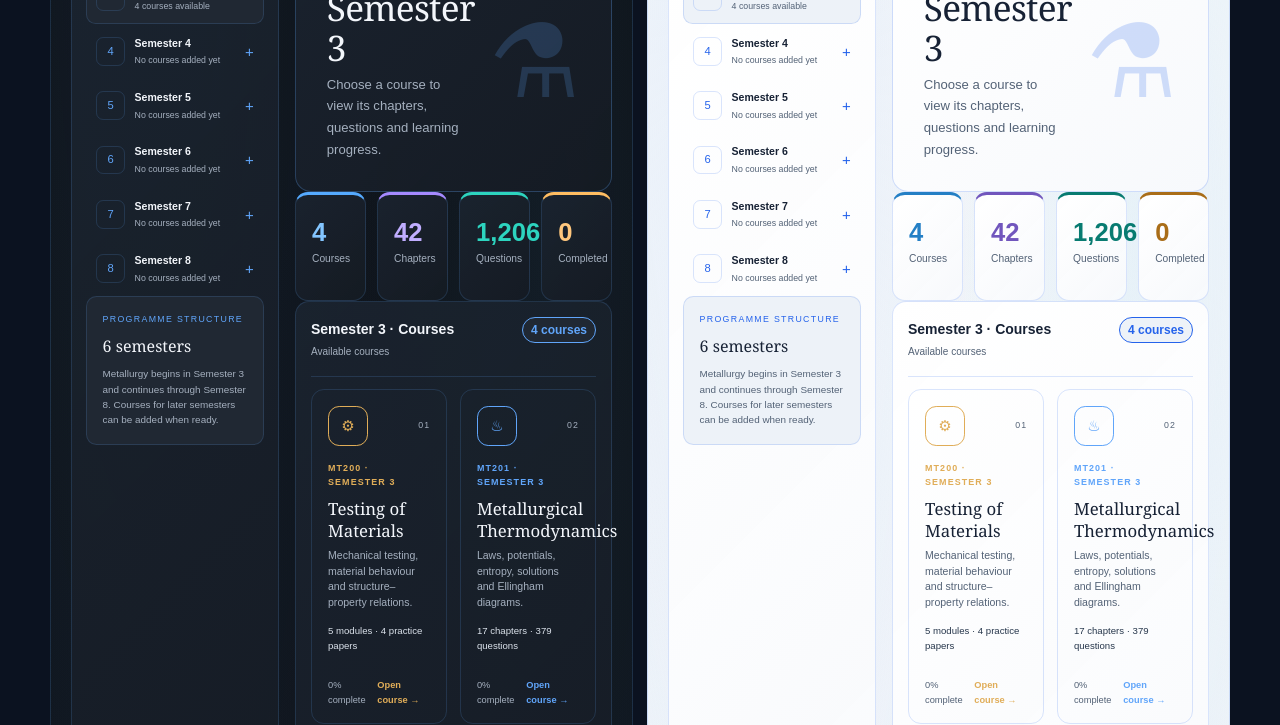
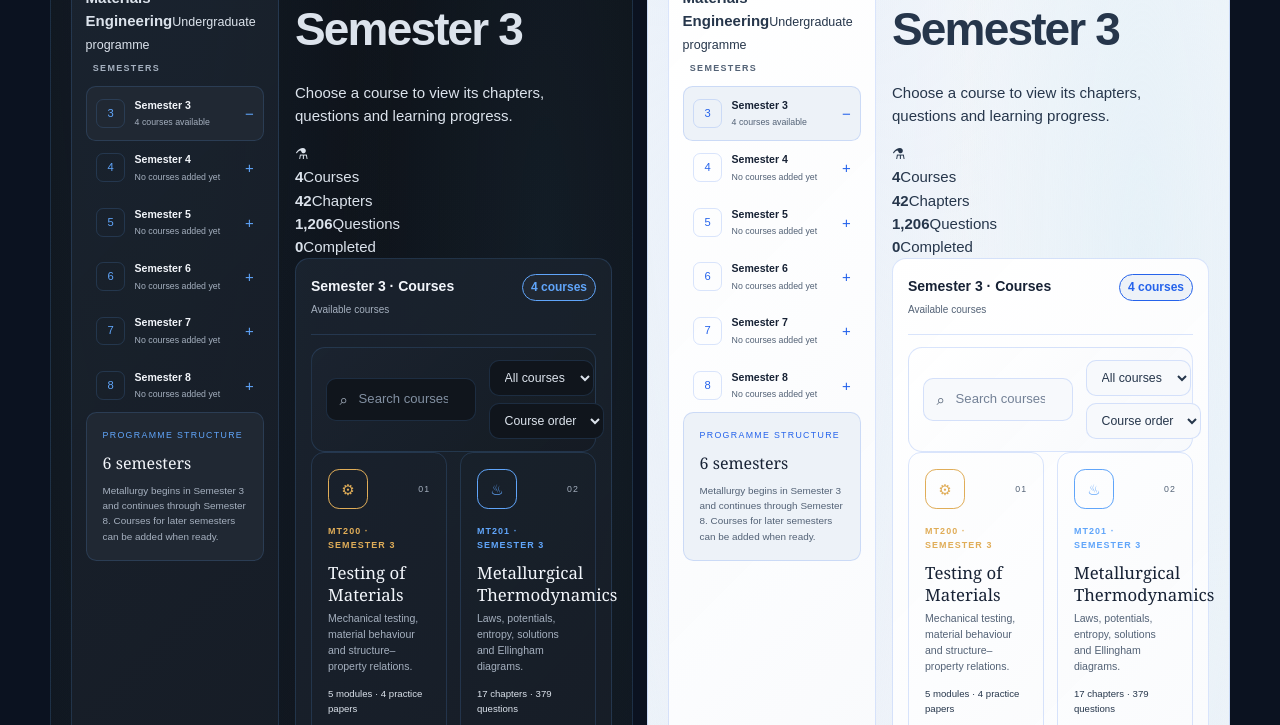
Before and after one commit to guiltythreee/Limitless-Design-System, a website: page preview/index.html in a window 1280 px wide. Shown: the part 6040-6765 px from the top of the page. Drawn offline with Linux system fonts and the light colour scheme.

Commit message:
Match Metallurgy sidebar branding, header and course toolbar

```diff
--- a/preview/index.html
+++ b/preview/index.html
@@ -350,7 +350,7 @@
           <p class="sample-copy">Relate defect structures to mechanical and diffusion behaviour.</p>
           <header class="ds-app-topbar ds-app-topbar--metallurgy"><a class="ds-app-brand" href="#home">∞ <span>LIMITLESS</span></a><nav><a>Home</a><a>Courses</a><span>‹</span></nav></header><div class="sample-live-page" aria-label="Metallurgy semester landing page composition">
   <div class="ds-semester-layout">
-    <aside class="ds-semester-sidebar"><div class="ds-semester-sidebar__label">SEMESTERS</div>
+    <aside class="ds-semester-sidebar"><a class="ds-semester-back" href="#home">‹ Back to Limitless</a><div class="ds-semester-brand"><span class="ds-semester-brand-mark">⚗</span><span><strong>Metallurgical &amp; Materials Engineering</strong><small>Undergraduate programme</small></span></div><div class="ds-semester-sidebar__label">SEMESTERS</div>
       <div class="ds-semester-option is-active"><span class="ds-semester-option__number">3</span><span class="ds-semester-option__copy"><strong>Semester 3</strong><small>4 courses available</small></span><span class="ds-semester-option__toggle">−</span></div>
       <div class="ds-semester-option"><span class="ds-semester-option__number">4</span><span class="ds-semester-option__copy"><strong>Semester 4</strong><small>No courses added yet</small></span><span class="ds-semester-option__toggle">+</span></div>
       <div class="ds-semester-option"><span class="ds-semester-option__number">5</span><span class="ds-semester-option__copy"><strong>Semester 5</strong><small>No courses added yet</small></span><span class="ds-semester-option__toggle">+</span></div>
@@ -360,9 +360,13 @@
       <section class="ds-semester-programme"><span>PROGRAMME STRUCTURE</span><strong>6 semesters</strong><p>Metallurgy begins in Semester 3 and continues through Semester 8. Courses for later semesters can be added when ready.</p></section>
     </aside>
     <div class="ds-semester-main">
-      <section class="ds-page-hero"><div class="ds-page-hero__copy"><span class="ds-page-hero__eyebrow">Your programme</span><h4 class="ds-page-hero__title">Semester 3</h4><p class="ds-page-hero__description">Choose a course to view its chapters, questions and learning progress.</p></div><span class="ds-page-hero__emblem">⚗</span></section>
-      <div class="ds-overview-grid ds-overview-grid--four"><article class="ds-overview-card ds-overview-card--blue"><span class="ds-overview-card__value">4</span><small class="ds-overview-card__detail">Courses</small></article><article class="ds-overview-card ds-overview-card--violet"><span class="ds-overview-card__value">42</span><small class="ds-overview-card__detail">Chapters</small></article><article class="ds-overview-card ds-overview-card--teal"><span class="ds-overview-card__value">1,206</span><small class="ds-overview-card__detail">Questions</small></article><article class="ds-overview-card ds-overview-card--amber"><span class="ds-overview-card__value">0</span><small class="ds-overview-card__detail">Completed</small></article></div>
+      <section class="ds-semester-header">
+        <div class="ds-semester-breadcrumb">METALLURGICAL &amp; MATERIALS ENGINEERING <span>/</span> SEMESTER 3</div>
+        <div class="ds-semester-title-row"><div><span class="ds-semester-eyebrow">YOUR PROGRAMME</span><h1>Semester 3</h1><p>Choose a course to view its chapters, questions and learning progress.</p></div><span class="ds-semester-title-symbol">⚗</span></div>
+        <div class="ds-semester-summary"><div><strong>4</strong><span>Courses</span></div><div><strong>42</strong><span>Chapters</span></div><div><strong>1,206</strong><span>Questions</span></div><div><strong>0</strong><span>Completed</span></div></div>
+      </section>
       <section class="ds-panel sample-live-panel"><div class="ds-study-utility-panel__header"><div><strong>Semester 3 · Courses</strong><p class="ds-study-utility-panel__description">Available courses</p></div><span class="ds-badge ds-badge--accent">4 courses</span></div>
+        <div class="ds-course-toolbar"><label class="ds-course-search">⌕ <input type="search" placeholder="Search courses…"/></label><div class="ds-course-filters"><select aria-label="Course status"><option>All courses</option><option>In progress</option><option>Completed</option></select><select aria-label="Course sort"><option>Course order</option><option>Alphabetical</option></select></div></div>
         <div class="ds-course-card-grid">
           <article class="ds-course-card ds-course-card--amber"><div class="ds-course-card__top"><span class="ds-course-card__symbol">⚙</span><span class="ds-course-card__index">01</span></div><span class="ds-course-card__code">MT200 · SEMESTER 3</span><strong class="ds-course-card__title">Testing of Materials</strong><span class="ds-course-card__description">Mechanical testing, material behaviour and structure–property relations.</span><span class="ds-course-card__meta">5 modules · 4 practice papers</span><span class="ds-course-card__progress"><span style="width:0%"></span></span><span class="ds-course-card__footer">0% complete <strong>Open course →</strong></span></article>
           <article class="ds-course-card ds-course-card--blue"><div class="ds-course-card__top"><span class="ds-course-card__symbol">♨</span><span class="ds-course-card__index">02</span></div><span class="ds-course-card__code">MT201 · SEMESTER 3</span><strong class="ds-course-card__title">Metallurgical Thermodynamics</strong><span class="ds-course-card__description">Laws, potentials, entropy, solutions and Ellingham diagrams.</span><span class="ds-course-card__meta">17 chapters · 379 questions</span><span class="ds-course-card__progress"><span style="width:0%"></span></span><span class="ds-course-card__footer">0% complete <strong>Open course →</strong></span></article>
@@ -419,7 +423,7 @@
           <p class="sample-copy">Relate defect structures to mechanical and diffusion behaviour.</p>
           <header class="ds-app-topbar ds-app-topbar--metallurgy"><a class="ds-app-brand" href="#home">∞ <span>LIMITLESS</span></a><nav><a>Home</a><a>Courses</a><span>‹</span></nav></header><div class="sample-live-page" aria-label="Metallurgy semester landing page composition">
   <div class="ds-semester-layout">
-    <aside class="ds-semester-sidebar"><div class="ds-semester-sidebar__label">SEMESTERS</div>
+    <aside class="ds-semester-sidebar"><a class="ds-semester-back" href="#home">‹ Back to Limitless</a><div class="ds-semester-brand"><span class="ds-semester-brand-mark">⚗</span><span><strong>Metallurgical &amp; Materials Engineering</strong><small>Undergraduate programme</small></span></div><div class="ds-semester-sidebar__label">SEMESTERS</div>
       <div class="ds-semester-option is-active"><span class="ds-semester-option__number">3</span><span class="ds-semester-option__copy"><strong>Semester 3</strong><small>4 courses available</small></span><span class="ds-semester-option__toggle">−</span></div>
       <div class="ds-semester-option"><span class="ds-semester-option__number">4</span><span class="ds-semester-option__copy"><strong>Semester 4</strong><small>No courses added yet</small></span><span class="ds-semester-option__toggle">+</span></div>
       <div class="ds-semester-option"><span class="ds-semester-option__number">5</span><span class="ds-semester-option__copy"><strong>Semester 5</strong><small>No courses added yet</small></span><span class="ds-semester-option__toggle">+</span></div>
@@ -429,9 +433,13 @@
       <section class="ds-semester-programme"><span>PROGRAMME STRUCTURE</span><strong>6 semesters</strong><p>Metallurgy begins in Semester 3 and continues through Semester 8. Courses for later semesters can be added when ready.</p></section>
     </aside>
     <div class="ds-semester-main">
-      <section class="ds-page-hero"><div class="ds-page-hero__copy"><span class="ds-page-hero__eyebrow">Your programme</span><h4 class="ds-page-hero__title">Semester 3</h4><p class="ds-page-hero__description">Choose a course to view its chapters, questions and learning progress.</p></div><span class="ds-page-hero__emblem">⚗</span></section>
-      <div class="ds-overview-grid ds-overview-grid--four"><article class="ds-overview-card ds-overview-card--blue"><span class="ds-overview-card__value">4</span><small class="ds-overview-card__detail">Courses</small></article><article class="ds-overview-card ds-overview-card--violet"><span class="ds-overview-card__value">42</span><small class="ds-overview-card__detail">Chapters</small></article><article class="ds-overview-card ds-overview-card--teal"><span class="ds-overview-card__value">1,206</span><small class="ds-overview-card__detail">Questions</small></article><article class="ds-overview-card ds-overview-card--amber"><span class="ds-overview-card__value">0</span><small class="ds-overview-card__detail">Completed</small></article></div>
+      <section class="ds-semester-header">
+        <div class="ds-semester-breadcrumb">METALLURGICAL &amp; MATERIALS ENGINEERING <span>/</span> SEMESTER 3</div>
+        <div class="ds-semester-title-row"><div><span class="ds-semester-eyebrow">YOUR PROGRAMME</span><h1>Semester 3</h1><p>Choose a course to view its chapters, questions and learning progress.</p></div><span class="ds-semester-title-symbol">⚗</span></div>
+        <div class="ds-semester-summary"><div><strong>4</strong><span>Courses</span></div><div><strong>42</strong><span>Chapters</span></div><div><strong>1,206</strong><span>Questions</span></div><div><strong>0</strong><span>Completed</span></div></div>
+      </section>
       <section class="ds-panel sample-live-panel"><div class="ds-study-utility-panel__header"><div><strong>Semester 3 · Courses</strong><p class="ds-study-utility-panel__description">Available courses</p></div><span class="ds-badge ds-badge--accent">4 courses</span></div>
+        <div class="ds-course-toolbar"><label class="ds-course-search">⌕ <input type="search" placeholder="Search courses…"/></label><div class="ds-course-filters"><select aria-label="Course status"><option>All courses</option><option>In progress</option><option>Completed</option></select><select aria-label="Course sort"><option>Course order</option><option>Alphabetical</option></select></div></div>
         <div class="ds-course-card-grid">
           <article class="ds-course-card ds-course-card--amber"><div class="ds-course-card__top"><span class="ds-course-card__symbol">⚙</span><span class="ds-course-card__index">01</span></div><span class="ds-course-card__code">MT200 · SEMESTER 3</span><strong class="ds-course-card__title">Testing of Materials</strong><span class="ds-course-card__description">Mechanical testing, material behaviour and structure–property relations.</span><span class="ds-course-card__meta">5 modules · 4 practice papers</span><span class="ds-course-card__progress"><span style="width:0%"></span></span><span class="ds-course-card__footer">0% complete <strong>Open course →</strong></span></article>
           <article class="ds-course-card ds-course-card--blue"><div class="ds-course-card__top"><span class="ds-course-card__symbol">♨</span><span class="ds-course-card__index">02</span></div><span class="ds-course-card__code">MT201 · SEMESTER 3</span><strong class="ds-course-card__title">Metallurgical Thermodynamics</strong><span class="ds-course-card__description">Laws, potentials, entropy, solutions and Ellingham diagrams.</span><span class="ds-course-card__meta">17 chapters · 379 questions</span><span class="ds-course-card__progress"><span style="width:0%"></span></span><span class="ds-course-card__footer">0% complete <strong>Open course →</strong></span></article>
```
